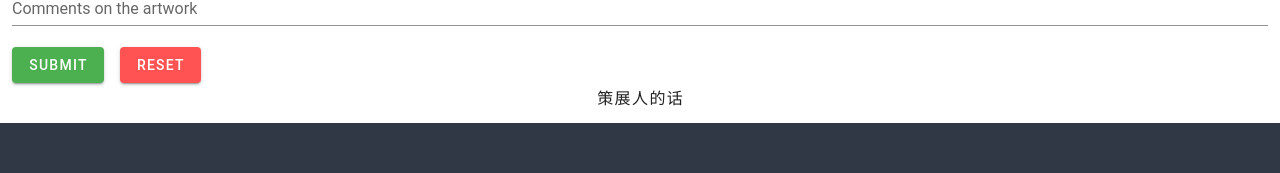
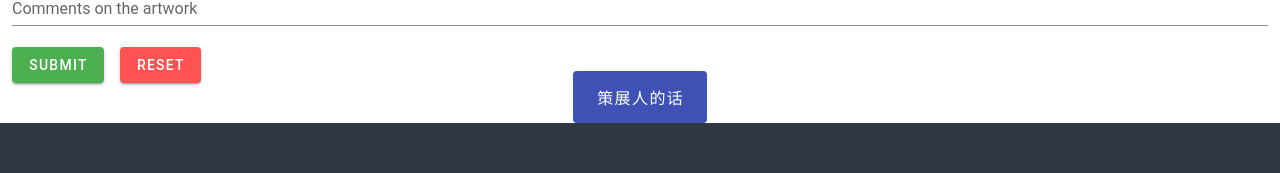
Before and after one commit to Computerization/Enspire, a Vue app: page /gallery in a window 1280 px wide. Shown: the part 927-1100 px from the top of the page. Built offline with nearby package versions, Linux system fonts and the light colour scheme; the HTML template or start-up script is replaced by a standard one.

Commit message:
feat: improve button size

```diff
--- a/src/components/Gallery.vue
+++ b/src/components/Gallery.vue
@@ -66,7 +66,7 @@
       </v-form>
     </v-card>
     <v-row justify="center">
-      <v-btn depressed color="white" @click.stop="dialog = true" x-large>
+      <v-btn depressed dark color="indigo" @click.stop="dialog = true" x-large>
         策展人的话
       </v-btn>
       <v-dialog v-model="dialog" max-width="500">
```
